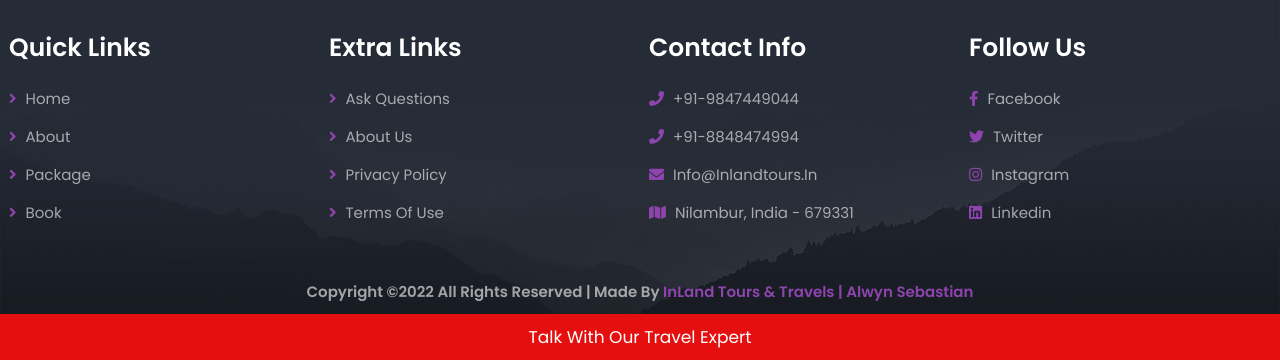
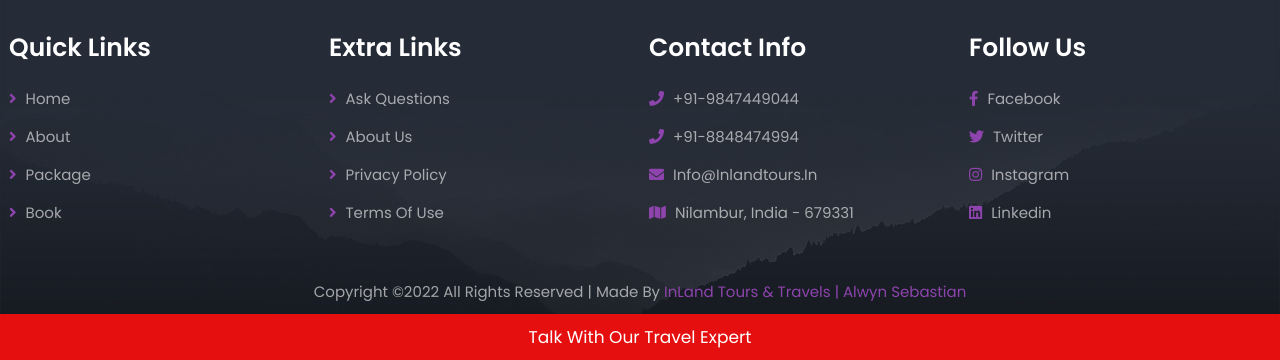
Before and after one commit to Alwyn25/inlandtours, a PHP site: page / in a window 1280 px wide. Shown: the part 3988-4348 px from the top of the page. Run offline with PHP 8.4, Linux system fonts and the light colour scheme; some libraries are stand-ins or nearby versions.

Commit message:
Update index.php

```diff
--- a/index.php
+++ b/index.php
@@ -340,10 +340,10 @@
    </div>
 
    <div class="rights flex-row">
-      <h3 class="text-gray">
+      <p class="text-gray">
          <a>Copyright ©2022 All rights reserved | made by</a>
          <a class="company-right" href="index.php" target="_black"><span>InLand Tours & Travels | Alwyn Sebastian </span></a>
-      </h3>
+      </p>
    </div>
    <div class="call">
       <button class="btn form-btn"><a href="tel:+91-9847449044">Talk with our Travel Expert</a></button>
```
